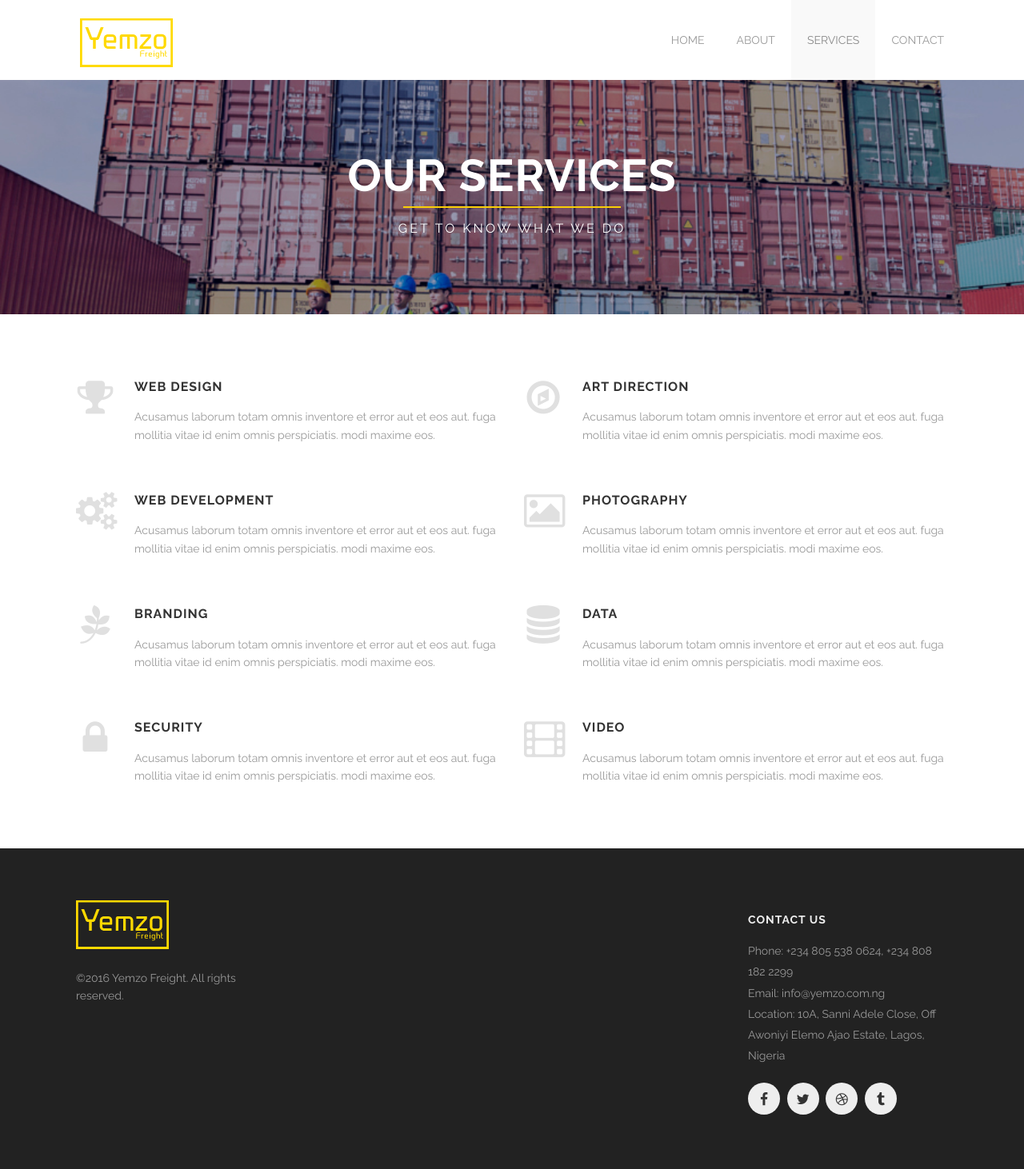
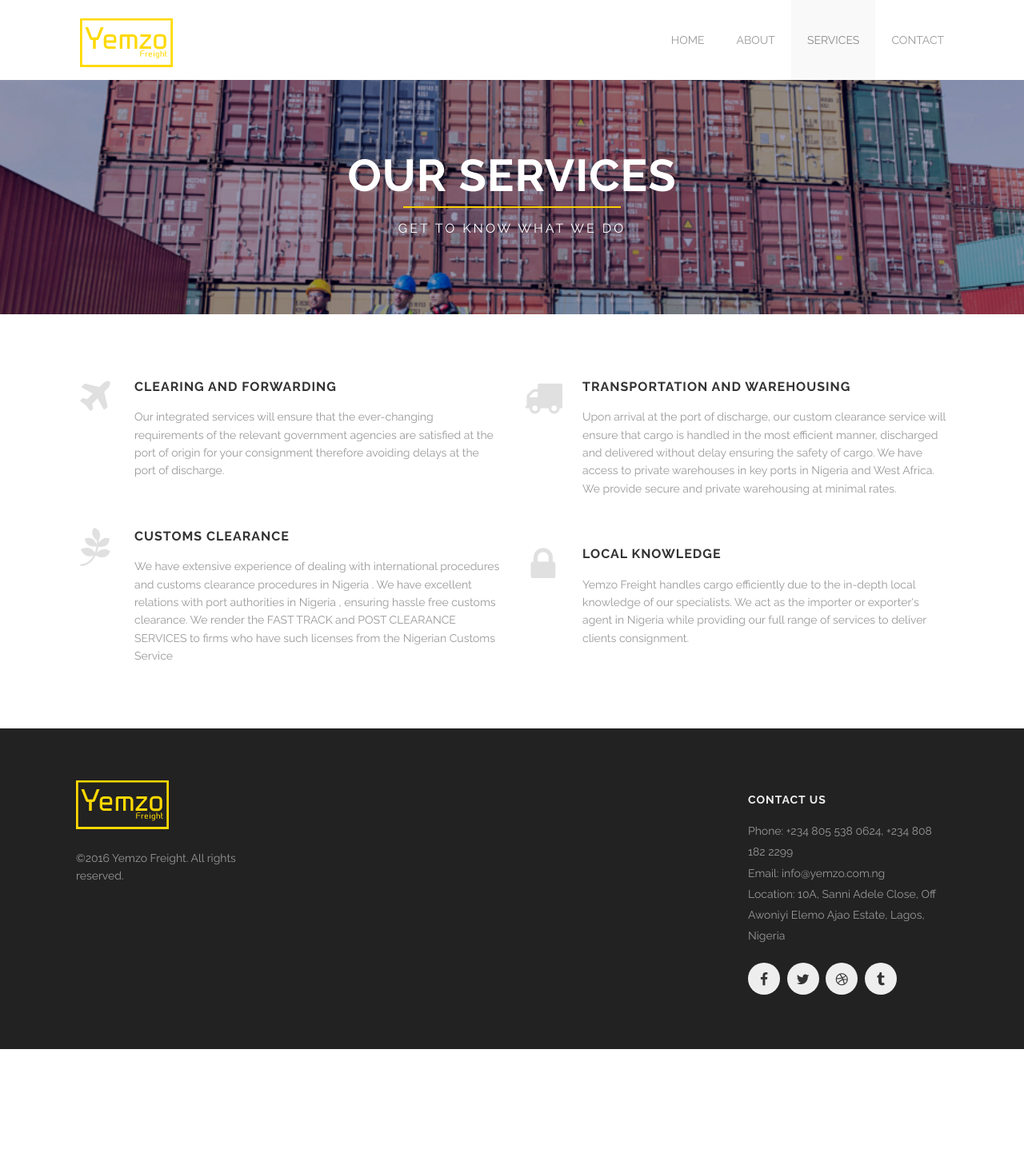
Before and after one commit to onlyyouandty/yemzo-site, a Jekyll site: the page services.html, which Jekyll copies as it is, in a window 1280 px wide. Shown: the whole page at 80% size. Built offline with Jekyll 4.4.1, drawn with Linux system fonts in a browser that asks for light colours; nearby versions of some CDN libraries; library files that are not in the unit come from our copies; after the commit the page ends 1312 px from its top, so only the background shows below that.

Commit message:
editted more content on the service page

```diff
--- a/Gemfile
+++ b/Gemfile
@@ -1,6 +1,6 @@
 source 'https://rubygems.org'
 ruby '2.2.3'
-# ruby '2.3.0'
+ # ruby '2.3.0'
 gem 'bundler'
 gem 'jekyll'
 gem 'kramdown'
--- a/services.html
+++ b/services.html
@@ -121,36 +121,19 @@
 
         <div class='fadein mod modIconText' data-delay='0'>
           <div class='icon-text-simple'>
-            <i class='fa fa-trophy'></i>
-            <h3>Web Design</h3>
-            <p>Acusamus laborum totam omnis inventore et error aut et eos aut. fuga mollitia vitae id enim omnis perspiciatis. modi maxime eos.</p>
+            <i class='fa fa-plane'></i>
+            <h3>Clearing and Forwarding</h3>
+            <p>Our integrated services will ensure that the ever-changing requirements of the relevant government agencies are satisfied at the port of origin for your consignment therefore avoiding delays at the port of discharge.</p>
           </div>
           <div class='two spacing'></div>
         </div>
 
-        <div class='fadein mod modIconText' data-delay='300'>
-          <div class='icon-text-simple'>
-            <i class='fa fa-cogs'></i>
-            <h3>Web Development</h3>
-            <p>Acusamus laborum totam omnis inventore et error aut et eos aut. fuga mollitia vitae id enim omnis perspiciatis. modi maxime eos.</p>
-          </div>
-          <div class='two spacing'></div>
-        </div>
 
         <div class='fadein mod modIconText' data-delay='600'>
           <div class='icon-text-simple'>
             <i class='fa fa-pagelines'></i>
-            <h3>Branding</h3>
-            <p>Acusamus laborum totam omnis inventore et error aut et eos aut. fuga mollitia vitae id enim omnis perspiciatis. modi maxime eos.</p>
-          </div>
-          <div class='two spacing'></div>
-        </div>
-
-        <div class='fadein mod modIconText' data-delay='900'>
-          <div class='icon-text-simple'>
-            <i class='fa fa-lock'></i>
-            <h3>Security</h3>
-            <p>Acusamus laborum totam omnis inventore et error aut et eos aut. fuga mollitia vitae id enim omnis perspiciatis. modi maxime eos.</p>
+            <h3>Customs Clearance</h3>
+            <p>We have extensive experience of dealing with international procedures and customs clearance procedures in Nigeria . We have excellent relations with port authorities in Nigeria , ensuring hassle free customs clearance. We render the FAST TRACK and POST CLEARANCE SERVICES to firms who have such licenses from the Nigerian Customs Service</p>
           </div>
           <div class='two spacing'></div>
         </div>
@@ -160,36 +143,18 @@
 
         <div class='fadein mod modIconText' data-delay='0'>
           <div class='icon-text-simple'>
-            <i class='fa fa-compass'></i>
-            <h3>Art Direction</h3>
-            <p>Acusamus laborum totam omnis inventore et error aut et eos aut. fuga mollitia vitae id enim omnis perspiciatis. modi maxime eos.</p>
-          </div>
-          <div class='two spacing'></div>
-        </div>
-
-        <div class='fadein mod modIconText' data-delay='300'>
-          <div class='icon-text-simple'>
-            <i class='fa fa-image'></i>
-            <h3>Photography</h3>
-            <p>Acusamus laborum totam omnis inventore et error aut et eos aut. fuga mollitia vitae id enim omnis perspiciatis. modi maxime eos.</p>
-          </div>
-          <div class='two spacing'></div>
-        </div>
-
-        <div class='fadein mod modIconText' data-delay='600'>
-          <div class='icon-text-simple'>
-            <i class='fa fa-database'></i>
-            <h3>Data</h3>
-            <p>Acusamus laborum totam omnis inventore et error aut et eos aut. fuga mollitia vitae id enim omnis perspiciatis. modi maxime eos.</p>
+            <i class='fa fa-truck'></i>
+            <h3>Transportation and Warehousing</h3>
+            <p>Upon arrival at the port of discharge, our custom clearance service will ensure that cargo is handled in the most efficient manner, discharged and delivered without delay ensuring the safety of cargo. We have access to private warehouses in key ports in Nigeria and West Africa. We provide secure and private warehousing at minimal rates.</p>
           </div>
           <div class='two spacing'></div>
         </div>
 
         <div class='fadein mod modIconText' data-delay='900'>
           <div class='icon-text-simple'>
-            <i class='fa fa-film'></i>
-            <h3>Video</h3>
-            <p>Acusamus laborum totam omnis inventore et error aut et eos aut. fuga mollitia vitae id enim omnis perspiciatis. modi maxime eos.</p>
+            <i class='fa fa-lock'></i>
+            <h3>Local Knowledge</h3>
+            <p>Yemzo Freight handles cargo efficiently due to the in-depth local knowledge of our specialists. We act as the importer or exporter's agent in Nigeria while providing our full range of services to deliver clients consignment.</p>
           </div>
           <div class='two spacing'></div>
         </div>
```
